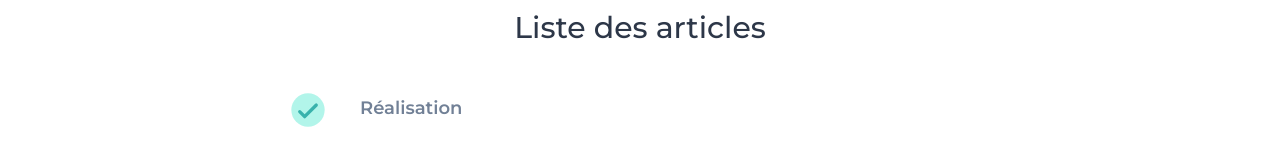
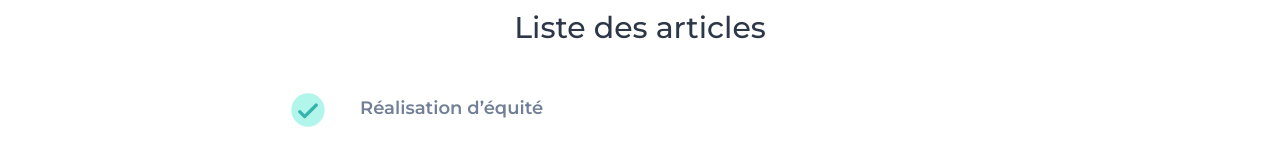
Before and after one commit to greglejeune/feed, a Jekyll site: the page built from index.html, in a window 1280 px wide. Shown: the part 552-718 px from the top of the page. Built offline with Jekyll 4.4.1, drawn with Linux system fonts in a browser that asks for light colours.

Commit message:
Update index.html

```diff
--- a/index.html
+++ b/index.html
@@ -10,7 +10,7 @@ layout: feed
       <path d="M10 14.59l6.3-6.3a1 1 0 0 1 1.4 1.42l-7 7a1 1 0 0 1-1.4 0l-3-3a1 1 0 0 1 1.4-1.42l2.3 2.3z" class="fill-current text-teal-500"></path>
     </svg>
     <div>
-      <a href="{{ post.url | prepend: site.baseurl }}"><h3 class="font-semibold">{{ post.title }}</h3></a>
+      <a href="{{ post.url | prepend: site.baseurl }}"><h3 class="font-semibold">{{ post.link }}</h3></a>
     </div>
   </div>
 {% endfor %}
```
